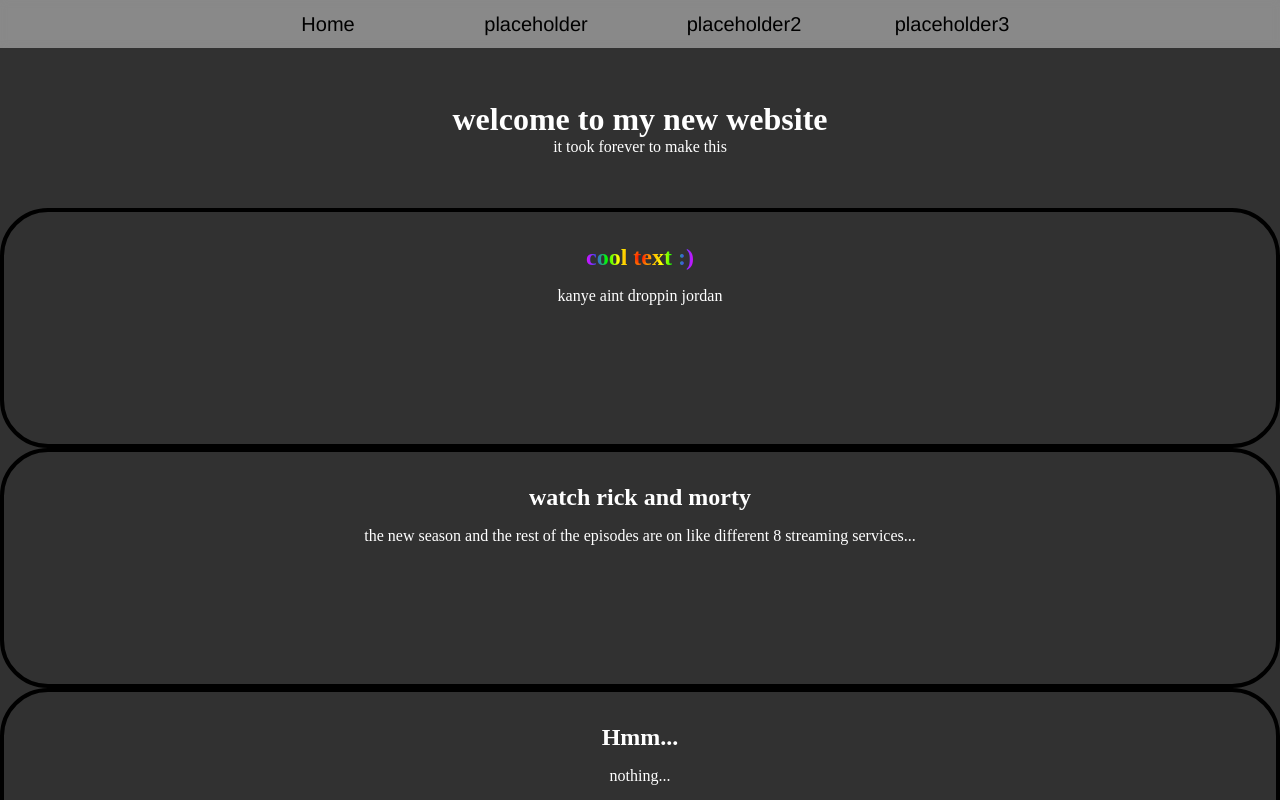
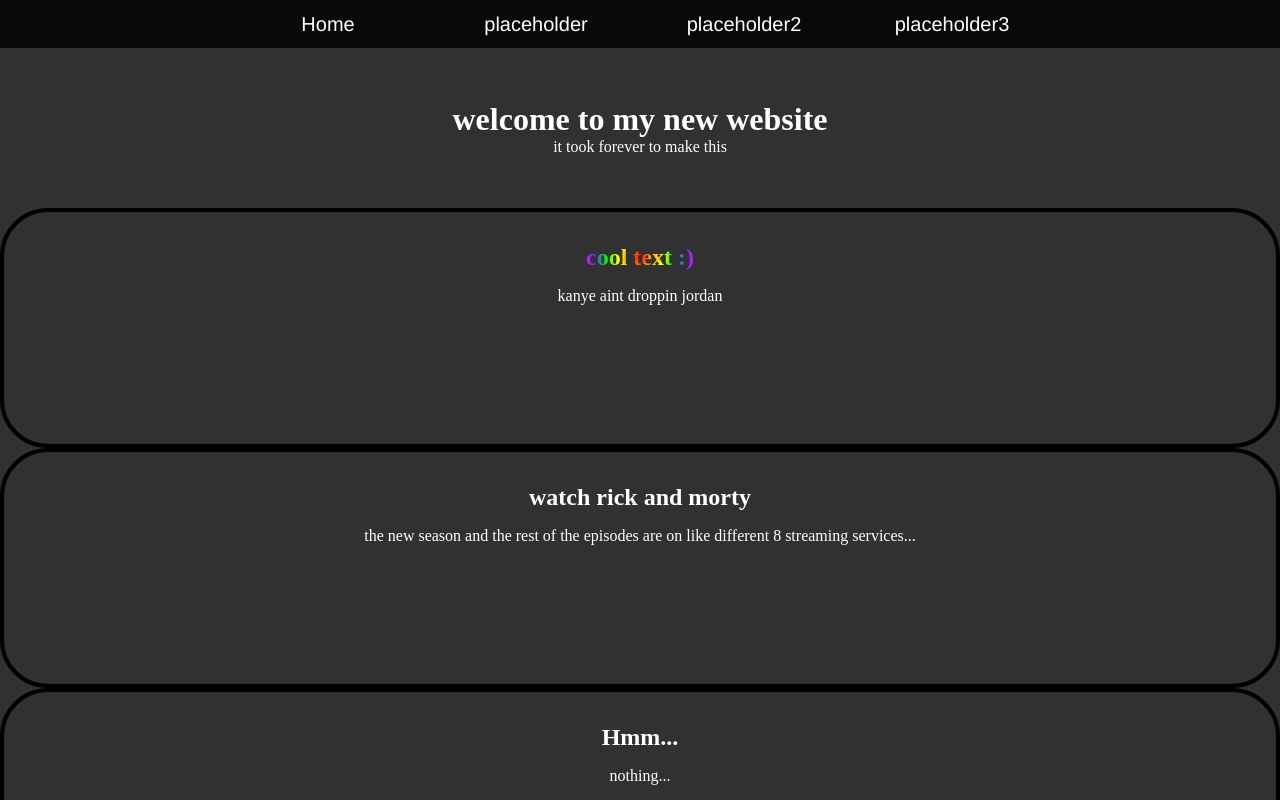
Before and after one commit to ayomanwhathuhhuh/thomaseswonderfulwebsite, a website built with Vite: page index.html in a window 1280 px wide. Shown: the top 800 px of the page. Built offline with nearby package versions, Linux system fonts and the dark colour scheme.

Commit message:
i lied THIS commit will be last

```diff
--- a/style.css
+++ b/style.css
@@ -30,8 +30,8 @@ WEBSITE GLOBAL CSS
   :root {
   --main-bg-color: rgb(49, 49, 49); /*default*/
   --main-text-color: rgb(255, 255, 255); /*default*/
-  --navbar-bg-color: rgba(255, 255, 255, 0.5); /*default*/
-  --navbar-text-color: rgb(0, 0, 0);
+  --navbar-bg-color: rgba(0, 0, 0, 0.5); /*default*/
+  --navbar-text-color: rgb(255, 255, 255);
   }
 }
 
```
